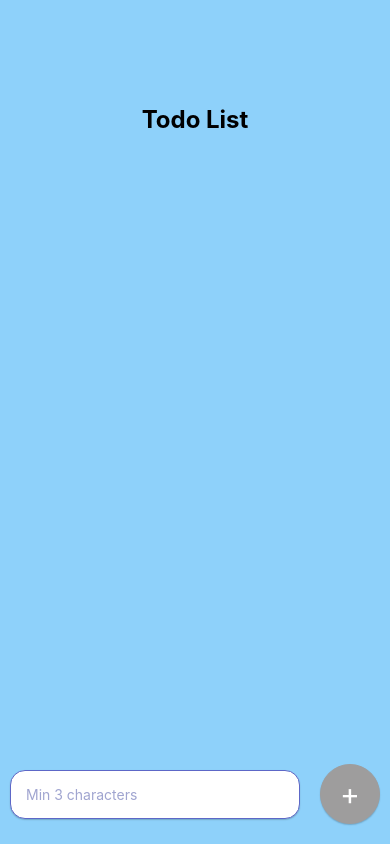
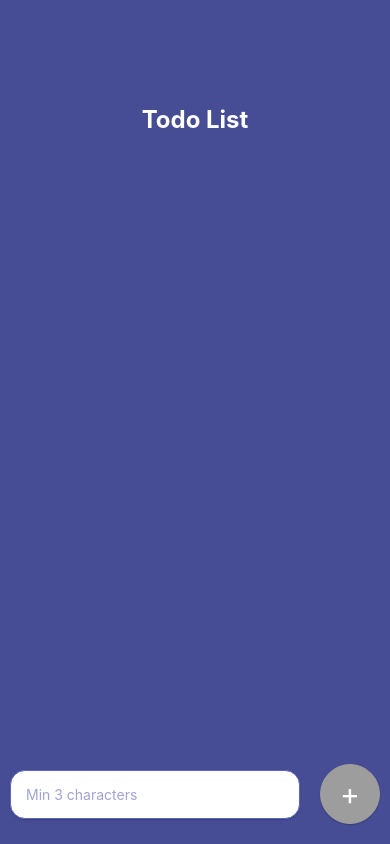
Before and after one commit to spikeganush/Todo-list-react-native, a React Native app: screen / in a window 390 px wide. Built offline with nearby package versions, Linux system fonts and the light colour scheme.

Commit message:
Clean the code + update style

```diff
--- a/App.js
+++ b/App.js
@@ -7,9 +7,9 @@ import {
   TextInput,
   TouchableOpacity,
   Keyboard,
-  ScrollView,
   Platform,
   FlatList,
+  StatusBar,
 } from 'react-native'
 import Task from './components/Task'
 import Item from './components/Item'
@@ -18,21 +18,6 @@ import Constants from 'expo-constants'
 import AsyncStorage from '@react-native-async-storage/async-storage'
 
 export default function App() {
-  const [task, setTask] = useState()
-  const [taskItems, setTaskItems] = useState([])
-
-  const handleAddTask = () => {
-    Keyboard.dismiss()
-    setTaskItems([...taskItems, task])
-    setTask(null)
-  }
-
-  const deleteTask = (index) => {
-    let itemsCopy = [...taskItems]
-    itemsCopy.splice(index, 1)
-    setTaskItems(itemsCopy)
-  }
-
   const [data, setData] = useState('')
   const [validInput, setValidInput] = useState(false)
   const [input, setInput] = useState()
@@ -89,9 +74,7 @@ export default function App() {
         }
       }
     })
-    console.log(items)
-
-    addData(items)
+    setData(items)
   }
 
   useEffect(() => {
@@ -114,22 +97,8 @@ export default function App() {
 
   return (
     <View style={styles.container}>
+      <StatusBar backgroundColor="#464D94" />
       <Text style={styles.title}>Todo List</Text>
-      {/* Added this scroll view to enable scrolling when list gets longer than the page */}
-      {/* Today's Tasks */}
-      {/* <View style={styles.tasksWrapper}>
-
-          <View style={styles.items}>
-            {/* This is where the tasks will go! */}
-      {/* {taskItems.map((item, index) => {
-              return (
-                <TouchableOpacity key={index} onPress={() => deleteTask(index)}>
-                  <Task text={item} deleteTask={deleteTask} />
-                </TouchableOpacity>
-              )
-            })}
-          </View> */}
-      {/*</View> */}
       <FlatList
         style={styles.flatList}
         data={data}
@@ -137,8 +106,6 @@ export default function App() {
         keyExtractor={(item) => item.id}
       />
 
-      {/* Write a task */}
-      {/* Uses a keyboard avoiding view which ensures the keyboard does not cover the items on screen */}
       <KeyboardAvoidingView
         behavior={Platform.OS === 'ios' ? 'padding' : 'height'}
         style={styles.writeTaskWrapper}
@@ -167,8 +134,7 @@ export default function App() {
 const styles = StyleSheet.create({
   container: {
     flex: 1,
-    marginTop: Constants.statusBarHeight,
-    backgroundColor: '#8ed1fa',
+    backgroundColor: '#464D94',
     alignItems: 'center',
     justifyContent: 'center',
   },
@@ -176,6 +142,7 @@ const styles = StyleSheet.create({
     fontSize: 24,
     fontWeight: 'bold',
     marginBottom: 15,
+    color: 'white',
   },
   header: {
     display: 'flex',
--- a/components/Item.js
+++ b/components/Item.js
@@ -3,14 +3,14 @@ import { StyleSheet, Text, TouchableOpacity, View, Image } from 'react-native'
 
 const Item = (props) => {
   return (
-    <View style={styles.container}>
+    <View style={props.status ? styles.containerDone : styles.container}>
       <Text style={props.status ? styles.textDone : styles.text}>
         {props.text}
       </Text>
 
       <View style={styles.buttonArea}>
         <TouchableOpacity
-          style={styles.doneBtn}
+          style={props.status ? styles.doneBtnDone : styles.doneBtn}
           onPress={() => props.done(props.id)}
         >
           <Text style={styles.doneText}>✓</Text>
@@ -31,7 +31,20 @@ export default Item
 const styles = StyleSheet.create({
   container: {
     padding: 10,
-    backgroundColor: 'lightblue',
+    backgroundColor: '#5D8CDE',
+    width: 380,
+    marginBottom: 5,
+    borderRadius: 10,
+    borderColor: '#5D67C7',
+    borderWidth: 1.5,
+    display: 'flex',
+    flexDirection: 'row',
+    justifyContent: 'space-between',
+    alignItems: 'center',
+  },
+  containerDone: {
+    padding: 10,
+    backgroundColor: 'lightgrey',
     width: 380,
     marginBottom: 5,
     borderRadius: 10,
@@ -44,8 +57,9 @@ const styles = StyleSheet.create({
   },
   text: {
     flex: 1,
-    color: 'black',
+    color: 'white',
     fontSize: 16,
+    fontWeight: 'bold',
   },
   textDone: {
     flex: 1,
@@ -83,6 +97,18 @@ const styles = StyleSheet.create({
     justifyContent: 'center',
     marginRight: 10,
   },
+  doneBtnDone: {
+    backgroundColor: '#A0A5D0',
+    borderRadius: 10,
+    borderColor: '#A0A5D0',
+    borderWidth: 0.5,
+    width: 40,
+    height: 40,
+    display: 'flex',
+    alignItems: 'center',
+    justifyContent: 'center',
+    marginRight: 10,
+  },
   doneText: {
     color: 'white',
     fontWeight: 'bold',
```
